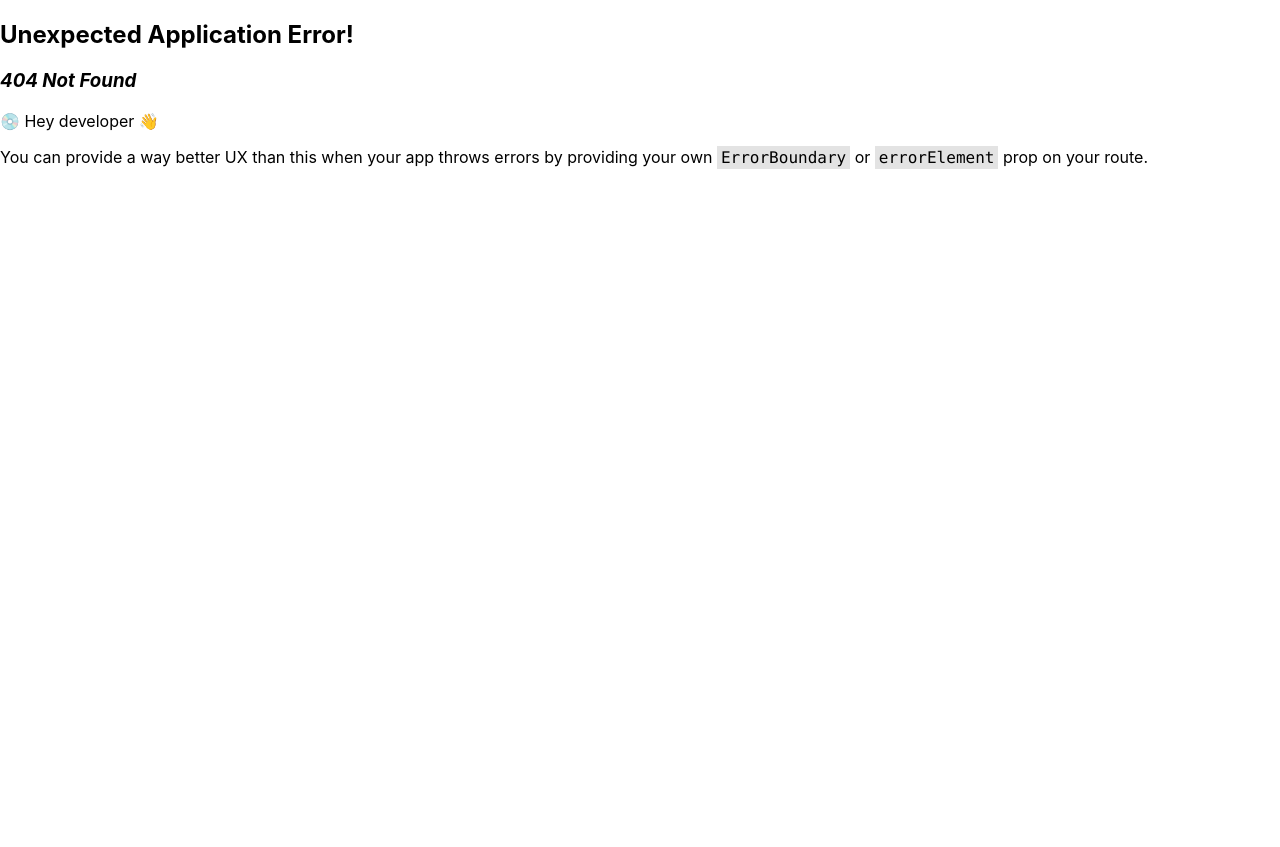
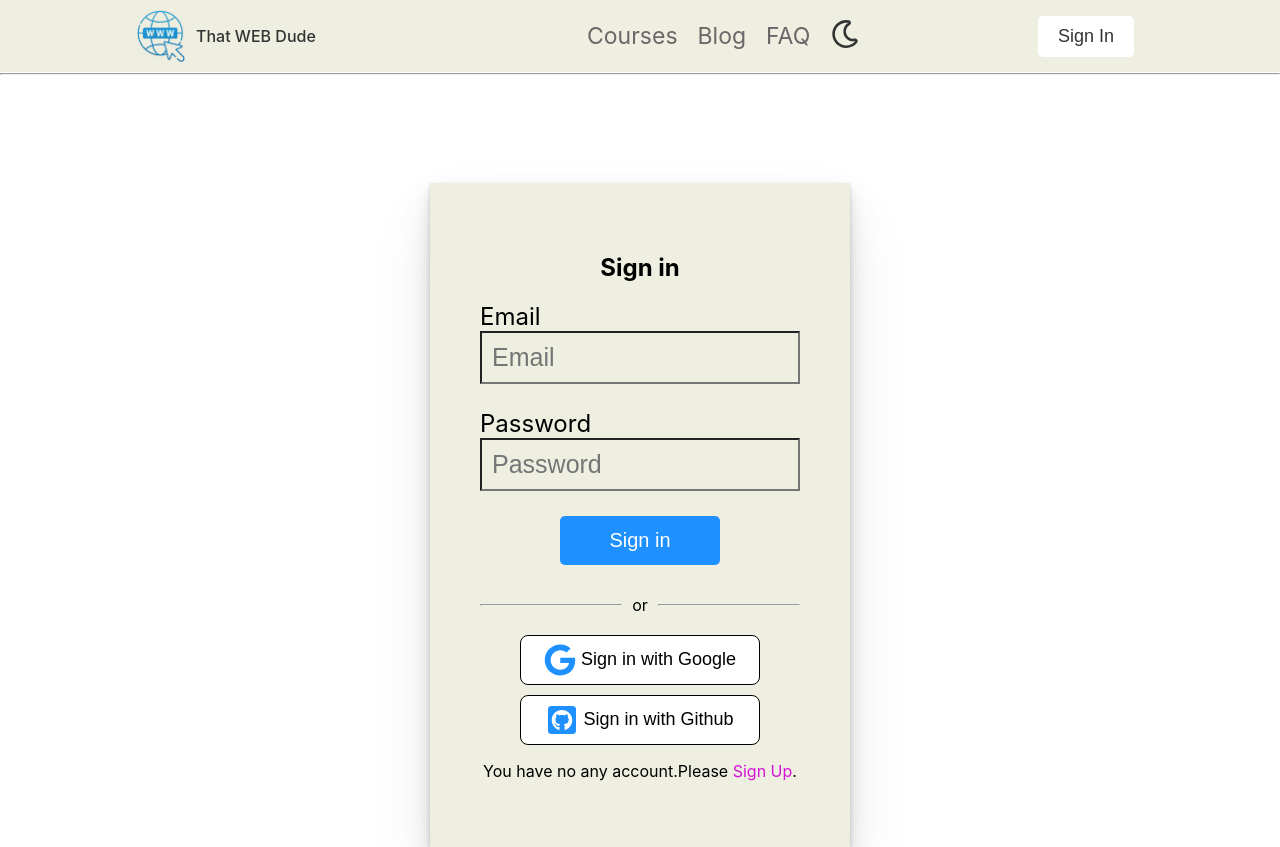
Before and after one commit to masumrana0/That-Web-Dude, a React (Create React App) app: page /login in a window 1280 px wide. Before the commit this address had no page. Before the commit the page ends 800 px from the top, so only its background shows below. Built offline with nearby package versions, Linux system fonts and the light colour scheme.

Commit message:
login from done

```diff
--- a/src/Common/Navbar/Navbar.css
+++ b/src/Common/Navbar/Navbar.css
@@ -2,7 +2,13 @@
     box-sizing: border-box;
 }
 
-/* Dark Mode  */
+:root {
+    --blue: #1e90ff;
+    --light: #eeeee1;
+    --black: #333;
+    --white:white;
+}
+/* theme Mode  */
 .navDark {
     background-color: var(--black) !important;
     color: (white) !important
@@ -15,15 +21,36 @@
     color: var(--black) !important;
 }
 
+.bodyLight{
+    background-color: var(--white);
+}
+
+.navItemDark{
+    color:white !important;
+}
+.navItemDark:hover{
+    color:var(--blue)!important;
+}
+
+
+.navItemLight{
+
+}
+
+body{
+    transition: ease-in-out;
+    transition-duration: 500ms;
+}
 
 
 
-:root {
-    --blue: #1e90ff;
-    --light: #cfcdcd;
-    --black: #333;
+
+
+.navhr{
+
+    width: 100%;
+    margin-top: 73px;
 }
-
 .size-icon {
     font-size: 28px;
     width: 50px;
@@ -39,7 +66,7 @@ nav {
     justify-content: space-evenly;
     align-items: center;
     background-color: var(--blue);
-    color: #fff;
+    color: #eeeee1;
     padding: 10px;
     position: fixed;
     top: 0;
@@ -87,7 +114,8 @@ nav {
 }
 
 .nav-item:hover {
-    color: white;
+    color: var(--black);
+    font-weight: 400;
 }
 
 .right-side {
@@ -139,6 +167,9 @@ nav {
 
 
 @media only screen and (max-width: 768px) {
+    .navhr{
+          margin-top: 0px;
+    }
     nav {
         flex-direction: column;
         position: relative;
@@ -173,7 +204,7 @@ nav {
         flex-direction: column;
         align-items: center;
         position: absolute;
-        /* background: #333333; */
+
         padding-bottom: 10px;
 
     }
--- a/src/Common/Navbar/Navbar.js
+++ b/src/Common/Navbar/Navbar.js
@@ -1,36 +1,59 @@
-import React, { useContext, useState } from 'react';
+import React, { useContext, useEffect, useState } from 'react';
 import { Link } from 'react-router-dom';
 import './Navbar.css'
 import { FaRegMoon, FaCloudSun, FaBars, FaTimes } from "react-icons/fa";
 import logo from '../../assets/logo.png'
 import { contexts } from '../../Contexts/UserContext';
 const Navbar = () => {
-    const [open,setOpen]=useState(false)
-     const {theme,setTheme}=useContext(contexts);
+
+    const [open, setOpen] = useState(false)
+    const { theme, setTheme} = useContext(contexts);
+
+
+
+    const themeMode = () => {
+        const body = document.body;
+          body.setAttribute('class',`${theme ? 'bodyLight' : 'navDark'}`)
+          return
+    }
+
+    const setThemeNav = () => {
+        return setTheme(!theme)
+    }
+
+    // For Call Multiple Function in Onclick
+    const callMultiF = () => {
+        themeMode()
+        setThemeNav()
+        return
+
+    }
+
 
 
     return (
-        <nav className={`${theme?'navDark':'navLight'}`}>
+      <div>
+          <nav className={`${theme ? 'navDark' : 'navLight'}`}>
             <div className="left-side">
                 <div className='logo'>
-              <img  src={logo} alt="" />
+                    <img className='size-icon' src={logo} alt="" />
                     <p>That WEB Dude</p>
                 </div>
-                <div className='menu-icon' onClick={()=>setOpen(!open)}>
+                <div className='menu-icon' onClick={() => setOpen(!open)}>
                     {
-                     open?<FaTimes className='size-icon'/>:<FaBars className='size-icon'/>
+                        open ? <FaTimes className='size-icon' /> : <FaBars className='size-icon' />
                     }
                 </div>
 
             </div>
-           <div className={`second-part ${open?"ture":"false"} ${theme?'navDark':'navLight'}`}>
-           <div  className={`middle-side ${open&&'open'}  `}>
-                <Link to="/courses" class="nav-item">Courses</Link>
-                <Link to="/blog" className="nav-item">Blog</Link>
-                <Link to="/faq" className="nav-item">FAQ</Link>
-                <div  onClick={()=>setTheme(!theme)}>
+            <div className={`second-part ${open ? "ture" : "false"} ${theme ? 'navDark' : 'navLight'}`}>
+                <div className={`middle-side ${open && 'open'}  `}>
+                    <Link to="/courses" className={`nav-item ${theme?'navItemDark':"navItemLight"}`}>Courses</Link>
+                    <Link to="/blog" className={`nav-item ${theme?'navItemDark':"navItemLight"}`}>Blog</Link>
+                    <Link to="/faq" className={`nav-item ${theme?'navItemDark':"navItemLight"}`}>FAQ</Link>
+                    <div onClick={callMultiF}>
                         {
-                        theme?<FaCloudSun className='size-icon'/>:<FaRegMoon className='size-icon'/>
+                            theme ? <FaCloudSun className='size-icon' /> : <FaRegMoon className='size-icon' />
                         }
                     </div>
                 </div>
@@ -39,7 +62,11 @@ const Navbar = () => {
                     <button className="signin-button">Sign In</button>
                 </div>
             </div>
+
         </nav>
+        <hr className='navhr'></hr>
+      </div>
+
     );
 };
 
--- a/src/Contexts/UserContext.js
+++ b/src/Contexts/UserContext.js
@@ -1,9 +1,27 @@
-import React, { createContext,  useState } from 'react';
+import React, { createContext,  useEffect,  useState } from 'react';
 export const contexts=createContext();
 const UserContext = ( {children}) => {
    const [theme,setTheme]=useState(false);
+   const [changeTheme,setChangeTheme]=useState(null);
 
-    const ContextInfo={theme,setTheme};
+   //  add Seclected theme in localStorage
+
+
+//    useEffect(()=>{
+//     localStorage.setItem('theme',theme)
+//     },[theme]);
+
+// useEffect(()=>{
+//     const changeingTheme=localStorage.getItem('theme');
+//     setChangeTheme(changeingTheme)
+//  })
+
+    const ContextInfo={
+        theme,
+        setTheme,
+        changeTheme,
+        setChangeTheme
+    };
     return (
         <contexts.Provider value={ContextInfo}>
               {children}
--- /dev/null
+++ b/src/Pages/Login/Login.css
@@ -0,0 +1,145 @@
+
+ .text-center {
+   text-align: center;
+ }
+
+ .login-container {
+   display: flex;
+   justify-content: center;
+   width: 100%;
+
+
+ }
+
+
+ label {
+   display: flex;
+   flex-direction: column;
+   font-size: 24px;
+   ;
+   margin-bottom: 25px;
+
+ }
+
+ input {
+   padding: 10px;
+   font-size: 25px;
+   width: 100%;
+   background-color: var(--light);
+ }
+
+ .login-form {
+   width: 25%;
+   display: flex;
+   flex-direction: column;
+   background: #eeeee1;
+   margin-top: 100px;
+   box-shadow: rgba(0, 0, 0, 0.07) 0px 1px 2px, rgba(0, 0, 0, 0.07) 0px 2px 4px, rgba(0, 0, 0, 0.07) 0px 4px 8px, rgba(0, 0, 0, 0.07) 0px 8px 16px, rgba(0, 0, 0, 0.07) 0px 16px 32px, rgba(0, 0, 0, 0.07) 0px 32px 64px;
+   padding: 50px;
+   box-sizing: content-box;
+
+ }
+
+ .btn-sigin {
+   background-color: var(--blue);
+   padding: 13px;
+   font-size: 20px;
+   color: white;
+   width: 50%;
+   border: none;
+   border-radius: 5px;
+   margin: 0 auto;
+
+
+ }
+
+
+ .hr-block {
+   display: flex;
+   align-items: center;
+   justify-content: center;
+   gap: 10px;
+   margin-top: 30px;
+
+ }
+
+ .login-hr {
+   width: 100%;
+
+ }
+
+ .withAnotherlogin-btn {
+   display: flex;
+   justify-content: center;
+   align-items: center;
+   gap: 5px;
+   border-radius: 8px;
+   border: none;
+   padding: 8px;
+   font-size: large;
+   width: 75%;
+   background-color: white;
+   margin: 0 auto;
+   border: 1px solid black;
+   cursor: pointer;
+
+ }
+
+ .withAnotherlogin-btn:hover {
+   background-color: #e2c908;
+   color: white;
+ }
+
+ .another-login-container {
+   margin-top: 20px;
+   width: 100%;
+   display: flex;
+   flex-direction: column;
+   gap: 10px;
+
+
+ }
+
+ .icon-styles {
+   color: var(--blue);
+   font-size:2rem;
+ }
+
+ .github-icon {
+   color: var(--blue)
+   fon
+ }
+
+ .darkModeLogin {
+   background-color: #190944;
+   color: var(--white);
+   transition: ease-in-out;
+   transition-duration: 500ms;
+ }
+
+ .lightModeLogin {
+  background: #eeeee1;
+ }
+
+ .resgiter-link{
+  color:rgb(214, 18, 214);
+  text-decoration: none;
+ }
+
+ .resgiter-link:hover{
+  text-decoration: underline;
+ }
+
+ @media only screen and (max-width:768px) {
+  .login-form {
+    width: 65%;
+    display: flex;
+    flex-direction: column;
+
+  }
+
+  .withAnotherlogin-btn{
+    gap:0px;
+  }
+
+ }
--- /dev/null
+++ b/src/Pages/Login/Login.js
@@ -0,0 +1,58 @@
+import React, { useContext } from 'react';
+import { contexts } from '../../Contexts/UserContext';
+import './Login.css'
+import {FaGithubSquare,FaGoogle} from "react-icons/fa";
+import { Link } from 'react-router-dom';
+const Login = () => {
+    const { theme } = useContext(contexts);
+
+    return (
+        <div className='login-container '>
+
+            <form className={`login-form ${theme?"darkModeLogin":'lightModeLogin'}`}>
+                <h2 className='text-center'>Sign in</h2>
+                <label for="email">Email
+                    <input
+                        type="email"
+                        id="email"
+                        name="email"
+                        placeholder='Email'
+                    />
+                </label>
+                <label for="password">Password
+                    <input
+                        type="password"
+                        id="password"
+                        name="password"
+                        placeholder='Password'
+                    />
+                </label>
+                <button
+                    type='submit'
+                    className='btn-sigin'
+
+                >Sign in</button>
+                <div className='hr-block'>
+                <hr className='login-hr'/>or<hr className='login-hr'/>
+                </div>
+
+               <div
+               className='another-login-container'>
+               <button
+                 className='withAnotherlogin-btn'>
+                    <FaGoogle className='icon-styles' />Sign in with Google
+                 </button>
+                <button  className='withAnotherlogin-btn'><FaGithubSquare className='icon-styles'/>Sign in with Github</button>
+               </div>
+               <p className='text-center'>You have no any account.Please        <Link to='/register'className='resgiter-link'
+
+                  >
+                     Sign Up</Link>.</p>
+            </form>
+
+
+        </div>
+    );
+};
+
+export default Login;
--- a/src/Routes/Routes.js
+++ b/src/Routes/Routes.js
@@ -1,5 +1,6 @@
 import { createBrowserRouter } from "react-router-dom";
 import Root from "../Common/Root/Root";
+import Login from "../Pages/Login/Login";
 
 export const router=createBrowserRouter([
     {
@@ -7,7 +8,7 @@ export const router=createBrowserRouter([
         element:<Root/>,
         children:[
             {
-
+              path:'/login',element:<Login/>
             }
         ]
     }
```
Also changed, not shown: src/Pages/Register/Register.js (added, +12 -0 lines), src/Pages/Register/Register.css (added). Lines whose indentation alone changed are shown as unchanged.
